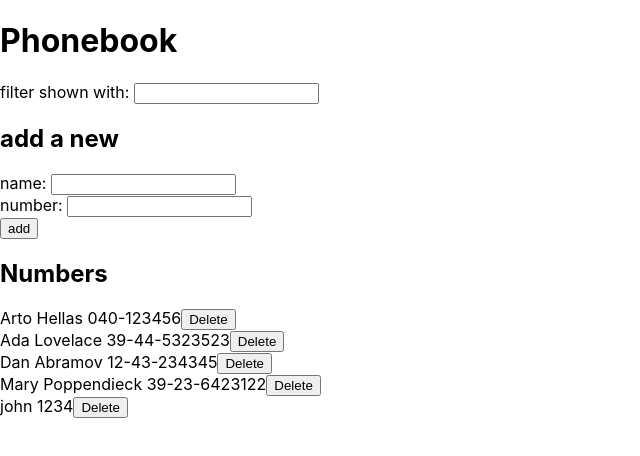
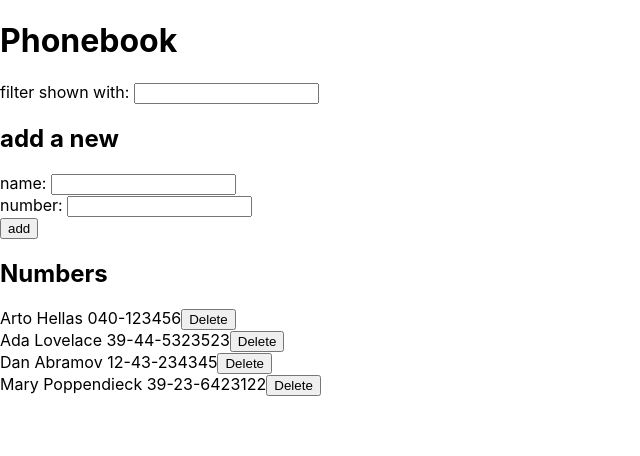
Before and after one commit to jmaclellan/fullstackopen2020, a React (Create React App) app in the folder part2/phonebook/: page / in a window 1280 px wide. Shown: the top 456 px of the page, without its empty margins (0-640 px from the left). Built offline with nearby package versions, Linux system fonts and the light colour scheme; data requests are answered from the project's data file.

Commit message:
Made delete button work

```diff
--- a/part2/phonebook/db.json
+++ b/part2/phonebook/db.json
@@ -19,12 +19,6 @@
       "name": "Mary Poppendieck",
       "number": "39-23-6423122",
       "id": 4
-    },
-    {
-      "name": "john",
-      "number": "1234",
-      "key": "john",
-      "id": 5
     }
   ]
 }
--- a/part2/phonebook/src/App.js
+++ b/part2/phonebook/src/App.js
@@ -17,7 +17,7 @@ const App = () => {
       .then(initialPersons => {
         setPersons(initialPersons)
       })
-  }, [persons])
+  }, [])
 
   const addPerson = e => {
     e.preventDefault()
@@ -57,8 +57,8 @@ const App = () => {
     setFilter(e.target.value)
   }
 
-  const handleDeletePerson = e => {
-    setPersons(persons.filter(person => person.name !== e.target.value.name))
+  const handleDeletePerson = number => {
+    setPersons(persons.filter(person => person.number !== number))
   }
 
   // only display people who match filter state
--- a/part2/phonebook/src/components/Person.js
+++ b/part2/phonebook/src/components/Person.js
@@ -4,7 +4,7 @@ const Person = ({ name, number, handleDeletePerson }) => {
   return (
     <div key={number}>
       {name} {number}
-      <button onClick={handleDeletePerson}>Delete</button>
+      <button onClick={() => handleDeletePerson(number)}>Delete</button>
     </div>
   )
 }
```
